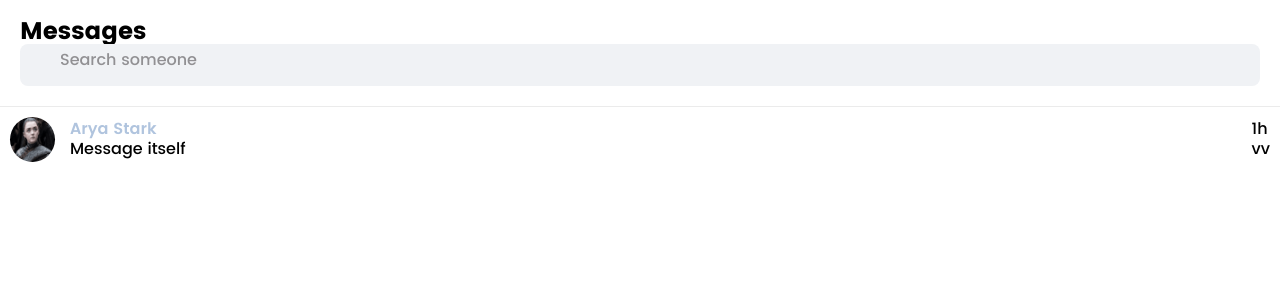
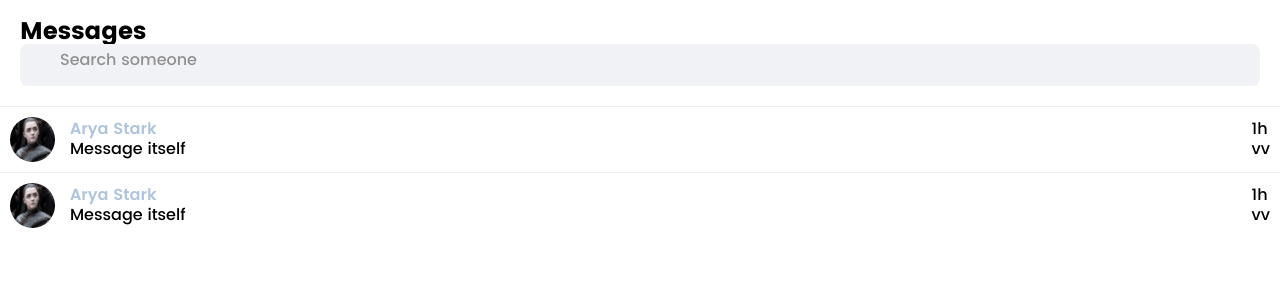
Before and after one commit to matheusjv11/Simple-Chat, a Next.js app: page / in a window 1280 px wide. Shown: the top 300 px of the page. Built offline with nearby package versions, Linux system fonts and the light colour scheme; some icons are missing.

Commit message:
Add first concept of what could be the mock chats

```diff
--- a/src/database/Characters.ts
+++ b/src/database/Characters.ts
@@ -1,6 +1,12 @@
 import { UserType } from '@/types/UserType'
 
-export const Characters: Record<string, UserType> = {
+export enum ExistingCharacters {
+  JON = 'jon',
+  SANSA = 'sansa',
+  NED = 'ned'
+}
+
+export const Characters: Record<ExistingCharacters, UserType> = {
   jon: {
     name: 'Jon Snow',
     house: 'stark'
@@ -12,8 +18,8 @@ export const Characters: Record<string, UserType> = {
   ned: {
     name: 'Eddard "Ned" Stark',
     house: 'stark'
-  },
-  catelyn: {
+  }
+  /*   catelyn: {
     name: 'Catelyn Stark',
     house: 'stark'
   },
@@ -72,7 +78,5 @@ export const Characters: Record<string, UserType> = {
   olenna: {
     name: 'Olenna Tyrell',
     house: 'tyrell'
-  }
-} as const
-
-export type ExistingCharacters = keyof typeof Characters
+  } */
+}
--- /dev/null
+++ b/src/mock/InitialGroupChats.ts
@@ -0,0 +1,18 @@
+import { ExistingCharacters } from '@/database/Characters'
+import { GroupChatType } from '@/types/GroupChatType'
+
+export const InitialGroupChats: GroupChatType[] = [
+  {
+    members: [ExistingCharacters.JON, ExistingCharacters.SANSA],
+    name: 'Brothers',
+    description: 'First group test',
+    messages: [
+      {
+        content: 'Group message test',
+        dtSend: '2023',
+        user: ExistingCharacters.JON
+      }
+    ],
+    pinned: false
+  }
+]
--- /dev/null
+++ b/src/mock/InitialSingleChats.ts
@@ -0,0 +1,16 @@
+import { ExistingCharacters } from '@/database/Characters'
+import { SingleChatType } from '@/types/SingleChatType'
+
+export const InitialSingleChats: SingleChatType[] = [
+  {
+    member: ExistingCharacters.JON,
+    messages: [
+      {
+        content: 'Just a Test',
+        dtSend: '2023',
+        user: ExistingCharacters.JON
+      }
+    ],
+    pinned: false
+  }
+]
--- /dev/null
+++ b/src/services/ChatService.ts
@@ -0,0 +1,10 @@
+import { GroupChatType } from '@/types/GroupChatType'
+import { SingleChatType } from '@/types/SingleChatType'
+
+export class ChatService {
+  public static orderChats(chats: (SingleChatType | GroupChatType)[]) {
+    // Order chats by the last message sent
+
+    return chats
+  }
+}
--- a/src/services/UserService.ts
+++ b/src/services/UserService.ts
@@ -1,7 +1,7 @@
 import { UserType } from '@/types/UserType'
 import { Characters, ExistingCharacters } from '@/database/Characters'
 
-export default class UserService {
+export class UserService {
   public static getAllUsers(): UserType[] {
     return Object.values(Characters)
   }
--- a/src/templates/SideMessages/index.tsx
+++ b/src/templates/SideMessages/index.tsx
@@ -3,15 +3,15 @@ import SearchInput from '@/components/SearchInput'
 import MessagePreview from '@/components/MessagePreview'
 import { SingleChatType } from '@/types/SingleChatType'
 import { GroupChatType } from '@/types/GroupChatType'
+import { ChatService } from '@/services/ChatService'
+import { InitialGroupChats } from '@/mock/InitialGroupChats'
+import { InitialSingleChats } from '@/mock/InitialSingleChats'
 
 const SideMessages = () => {
-  const messages: SingleChatType[] | GroupChatType[] = [
-    {
-      pinned: false,
-      member: 'arya',
-      messages: []
-    }
-  ]
+  const chats = ChatService.orderChats([
+    ...InitialSingleChats,
+    ...InitialGroupChats
+  ])
 
   return (
     <S.Wrapper>
@@ -19,11 +19,11 @@ const SideMessages = () => {
         <h2>Messages</h2>
         <SearchInput />
       </S.SearchBox>
-      <S.MessageWrapper>
-        {messages.map((message) => (
+      <S.ChatWrapper>
+        {chats.map((chat) => (
           <MessagePreview />
         ))}
-      </S.MessageWrapper>
+      </S.ChatWrapper>
     </S.Wrapper>
   )
 }
--- a/src/templates/SideMessages/styles.ts
+++ b/src/templates/SideMessages/styles.ts
@@ -9,7 +9,7 @@ export const SearchBox = styled.div`
   `}
 `
 
-export const MessageWrapper = styled.div`
+export const ChatWrapper = styled.div`
   > main {
     padding: 1rem;
 
--- a/src/types/BaseTypes.ts
+++ b/src/types/BaseTypes.ts
@@ -1,4 +1,4 @@
-import { MessageType } from "./MessageType"
+import { MessageType } from './MessageType'
 
 export type EntityType = {
   name: string
@@ -8,4 +8,5 @@ export type EntityType = {
 export type ChatType = {
   messages: MessageType[]
   pinned: boolean
+  lastMessage?: MessageType
 }
--- a/src/types/GroupChatType.ts
+++ b/src/types/GroupChatType.ts
@@ -2,5 +2,7 @@ import { ExistingCharacters } from '@/database/Characters'
 import { ChatType } from './BaseTypes'
 
 export type GroupChatType = {
-  members: ExistingCharacters[]
+  members: ExistingCharacters[],
+  name: string,
+  description: string,
 } & ChatType
--- a/src/types/MessageType.ts
+++ b/src/types/MessageType.ts
@@ -3,5 +3,5 @@ import { ExistingCharacters } from '@/database/Characters'
 export type MessageType = {
   content: string
   dtSend: string
-  user: ExistingCharacters | 'current'
+  user: ExistingCharacters | 'currentUser'
 }
```
